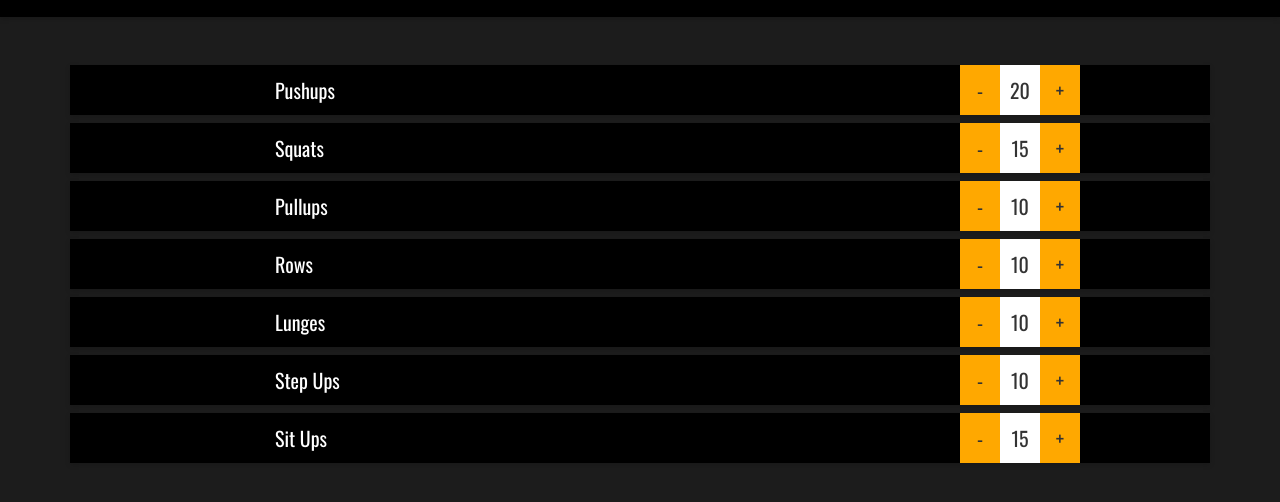
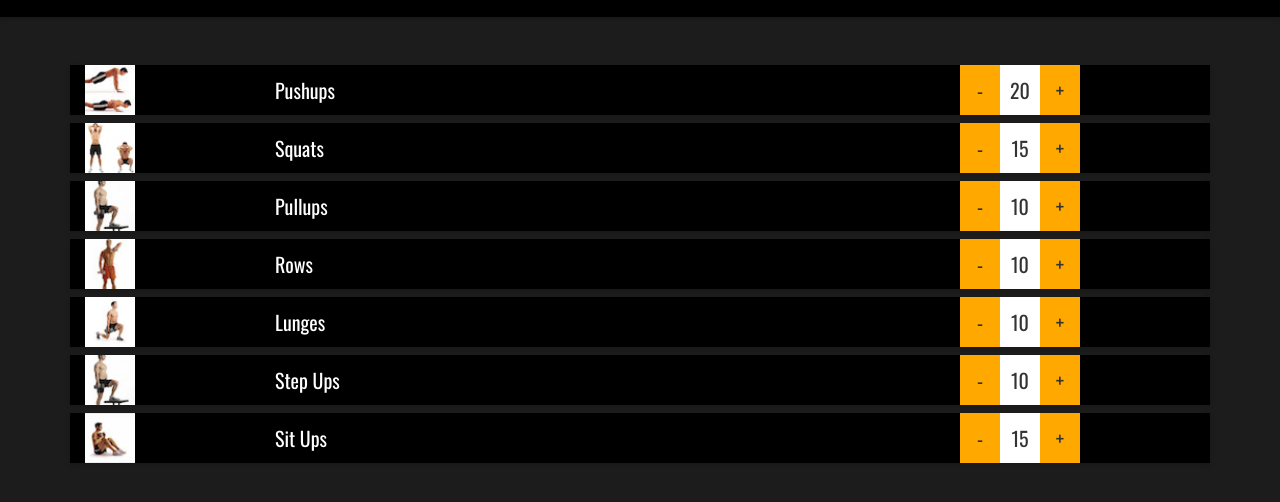
Before and after one commit to vandoan/manateeAngular, a plain HTML site: page MoveLog/index.html in a window 1280 px wide. Shown: the part 74-576 px from the top of the page. Drawn offline with nearby package versions, Linux system fonts and the light colour scheme.

Commit message:
complete project

```diff
--- a/MoveLog/MainController.js
+++ b/MoveLog/MainController.js
@@ -11,7 +11,7 @@ app.controller('MainController', ['$scope', function($scope) {
       count: 15
     },
     {
-      icon: 'img/pullup.jpg',
+      icon: 'img/stepup.jpg',
       name: 'Pullups',
       count: 10
     },
--- a/MoveLog/index.html
+++ b/MoveLog/index.html
@@ -18,7 +18,7 @@
 
 
         <div ng-repeat="exercise in exercises" class="row">
-          <div class="exercise-icon col-xs-2"> </div>
+          <div class="exercise-icon col-xs-2"><img src="{{ exercise.icon }}" /> </div>
 
           <div class="col-xs-6">
             <p class="exercise-name">{{ exercise.name }} </p>
```
Also changed, not shown: MoveLog/img/lunge.jpg (added), MoveLog/img/pushup.jpg (added), MoveLog/img/row.jpg (added), MoveLog/img/situp.jpg (added), MoveLog/img/squat.jpg (added), MoveLog/img/stepup.jpg (added).
